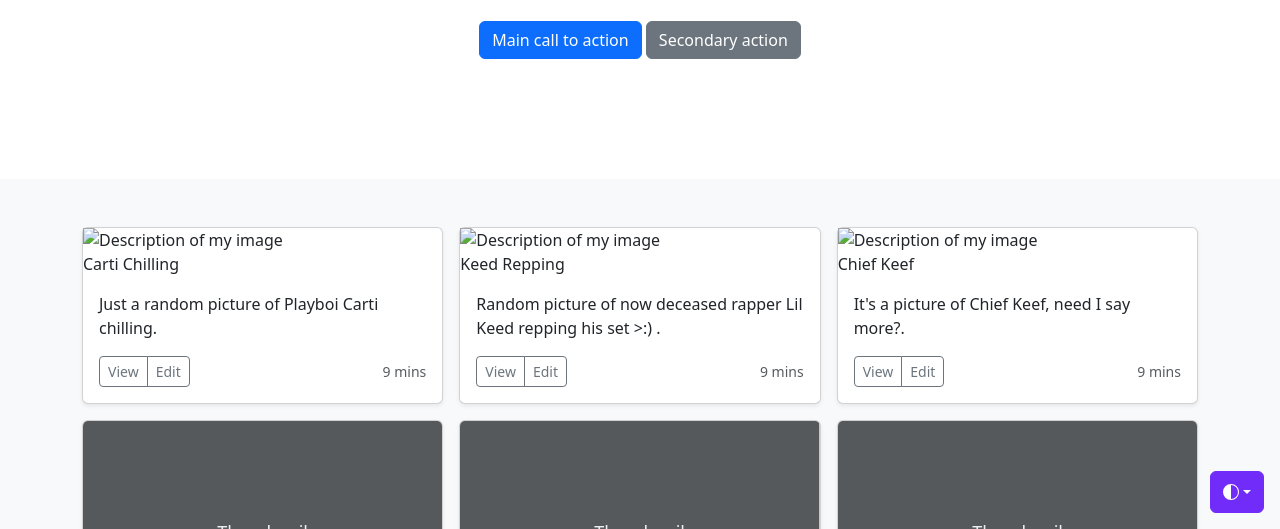
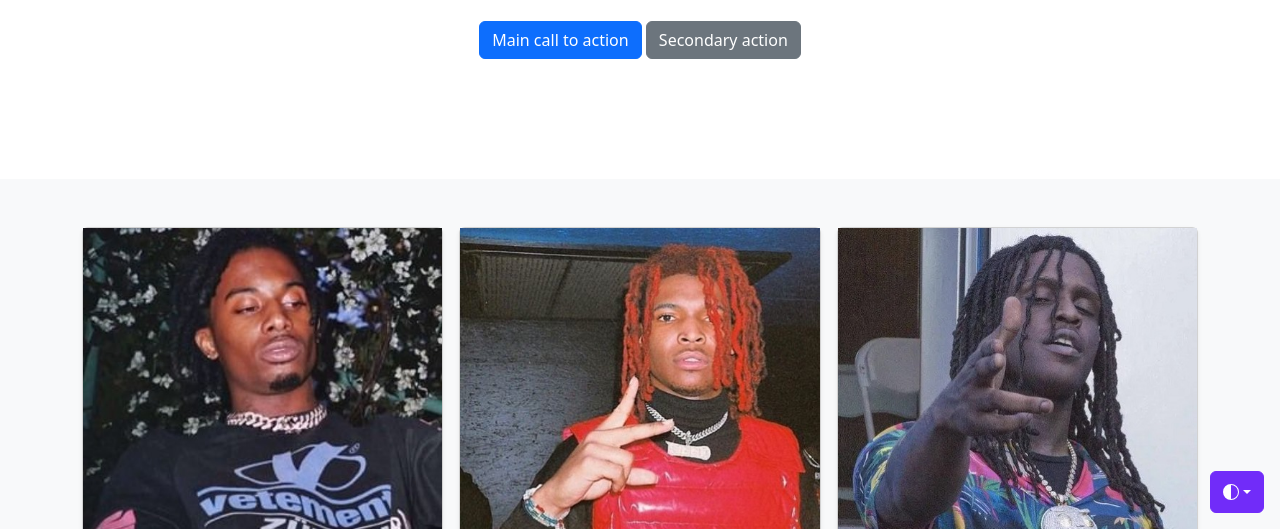
Before and after one commit to GaigeUNT/3420-Website-Host, a plain HTML site: page index.html in a window 1280 px wide. Shown: the part 271-800 px from the top of the page. Drawn offline with Linux system fonts and the light colour scheme; files that its build step writes are made by us from their sources; a script that the page names is missing; files whose address does not match are found by name.

Commit message:
uploading images

```diff
--- a/index.html
+++ b/index.html
@@ -199,7 +199,7 @@
       <div class="row row-cols-1 row-cols-sm-2 row-cols-md-3 g-3">
         <div class="col">
           <div class="card shadow-sm">
-             <img src="E:\Pictures\Saved Pictures\carti.jpg" alt="Description of my image"><title>Placeholder</title><rect width="100%" height="100%" fill="#55595c"/><text x="50%" y="50%" fill="#eceeef" dy=".3em">Carti Chilling</text></svg>
+             <img src="images\carti.jpg" alt="Description of my image"><title>Placeholder</title><rect width="100%" height="100%" fill="#55595c"/><text x="50%" y="50%" fill="#eceeef" dy=".3em">Carti Chilling</text></svg>
             <div class="card-body">
               <p class="card-text">Just a random picture of Playboi Carti chilling.</p>
               <div class="d-flex justify-content-between align-items-center">
@@ -214,7 +214,7 @@
         </div>
         <div class="col">
           <div class="card shadow-sm">
-           <img src="E:\Pictures\Saved Pictures\keed.jpg" alt="Description of my image"><title>Placeholder</title><rect width="100%" height="100%" fill="#55595c"/><text x="50%" y="50%" fill="#eceeef" dy=".3em">Keed Repping</text></svg>
+           <img src="images\keed.jpg" alt="Description of my image"><title>Placeholder</title><rect width="100%" height="100%" fill="#55595c"/><text x="50%" y="50%" fill="#eceeef" dy=".3em">Keed Repping</text></svg>
             <div class="card-body">
               <p class="card-text">Random picture of now deceased rapper Lil Keed repping his set >:) .</p>
               <div class="d-flex justify-content-between align-items-center">
@@ -229,7 +229,7 @@
         </div>
         <div class="col">
           <div class="card shadow-sm">
-            <img src="E:\Pictures\Saved Pictures\keef.jpg" alt="Description of my image"><title>Placeholder</title><rect width="100%" height="100%" fill="#55595c"/><text x="50%" y="50%" fill="#eceeef" dy=".3em">Chief Keef</text></svg>
+            <img src="images\keef.jpg" alt="Description of my image"><title>Placeholder</title><rect width="100%" height="100%" fill="#55595c"/><text x="50%" y="50%" fill="#eceeef" dy=".3em">Chief Keef</text></svg>
             <div class="card-body">
               <p class="card-text">It's a picture of Chief Keef, need I say more?.</p>
               <div class="d-flex justify-content-between align-items-center">
```
Also changed, not shown: images/carti.jpg (added), images/keed.jpg (added), images/keef.jpg (added).
